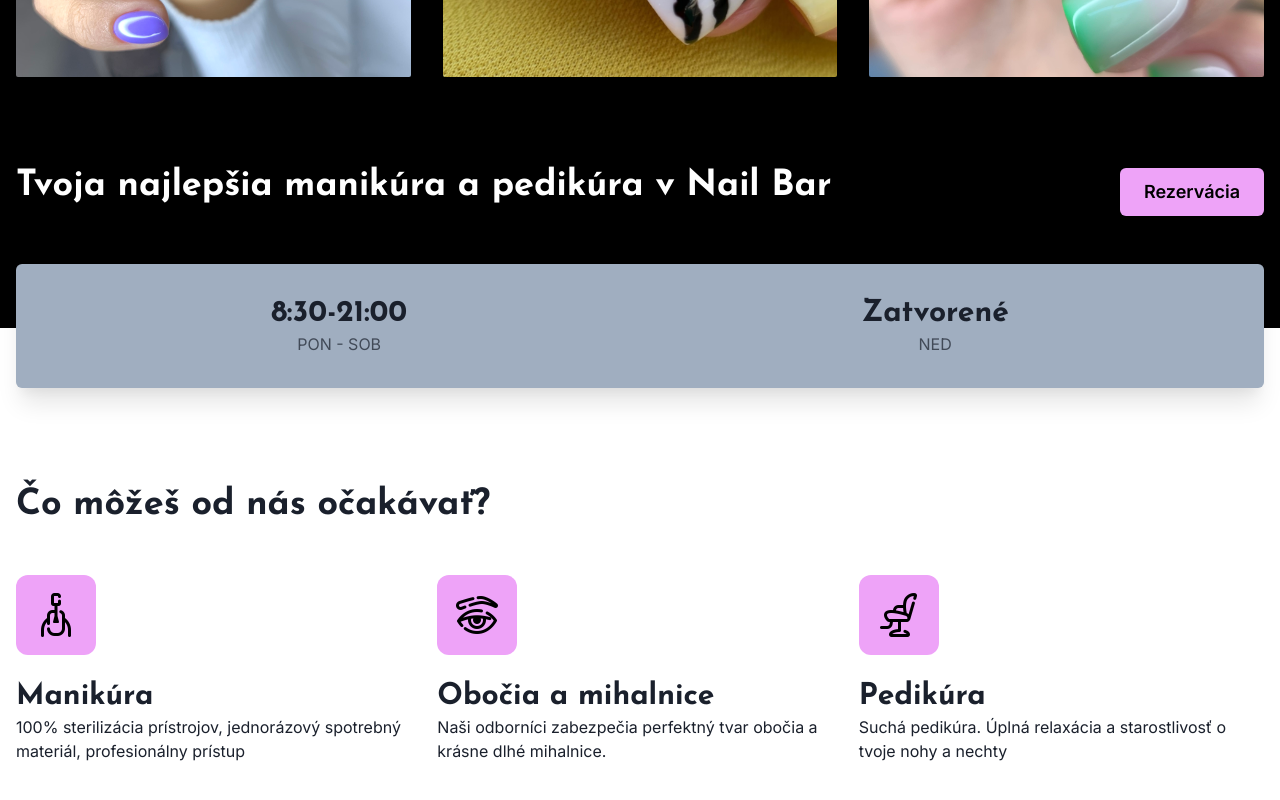
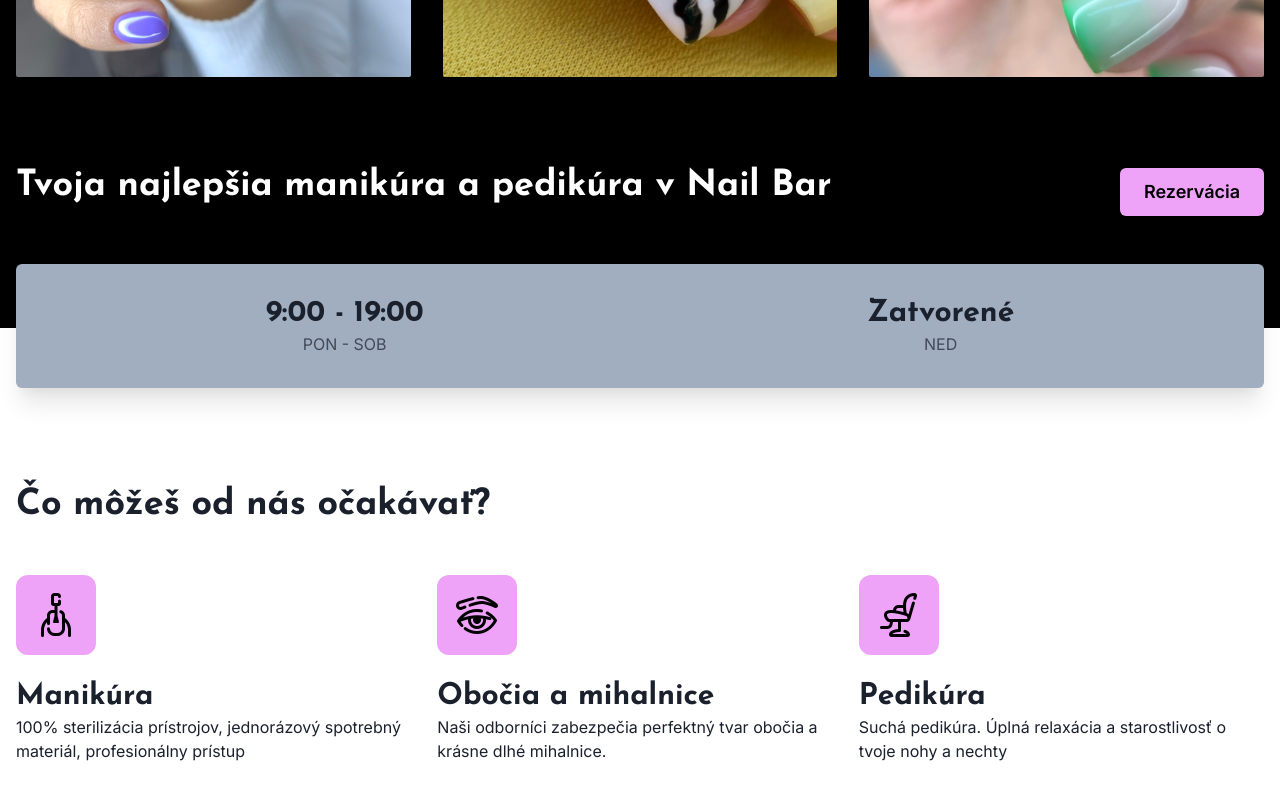
Before and after one commit to yaroslavnosenko/tenbeauty, a Next.js app: page /kosice in a window 1280 px wide. Shown: the part 786-1586 px from the top of the page. Built offline with nearby package versions, Linux system fonts and the light colour scheme.

Commit message:
time fix

```diff
--- a/components/bratislava/hero.tsx
+++ b/components/bratislava/hero.tsx
@@ -225,7 +225,7 @@ export const Hero = () => {
                   Otváracia doba
                 </Text>
                 <Heading size="lg" mt="2">
-                  8:00 - 19:00
+                  9:00 - 19:00
                 </Heading>
                 <Text textTransform="uppercase" opacity="0.7">
                   PON - SOB
--- a/components/kosice/hero.tsx
+++ b/components/kosice/hero.tsx
@@ -5,11 +5,11 @@ import {
   Container,
   Heading,
   HStack,
+  Image,
   SimpleGrid,
+  Stack,
   Text,
-  Stack,
 } from '@chakra-ui/react'
-import { Image } from '@chakra-ui/react'
 import Link from 'next/link'
 
 export const Hero = () => {
@@ -112,7 +112,7 @@ export const Hero = () => {
           >
             <HStack textAlign="center" justify="space-around">
               <Box>
-                <Heading size="lg">8:30-21:00</Heading>
+                <Heading size="lg">9:00 - 19:00</Heading>
                 <Text textTransform="uppercase" opacity="0.7">
                   PON - SOB
                 </Text>
```
